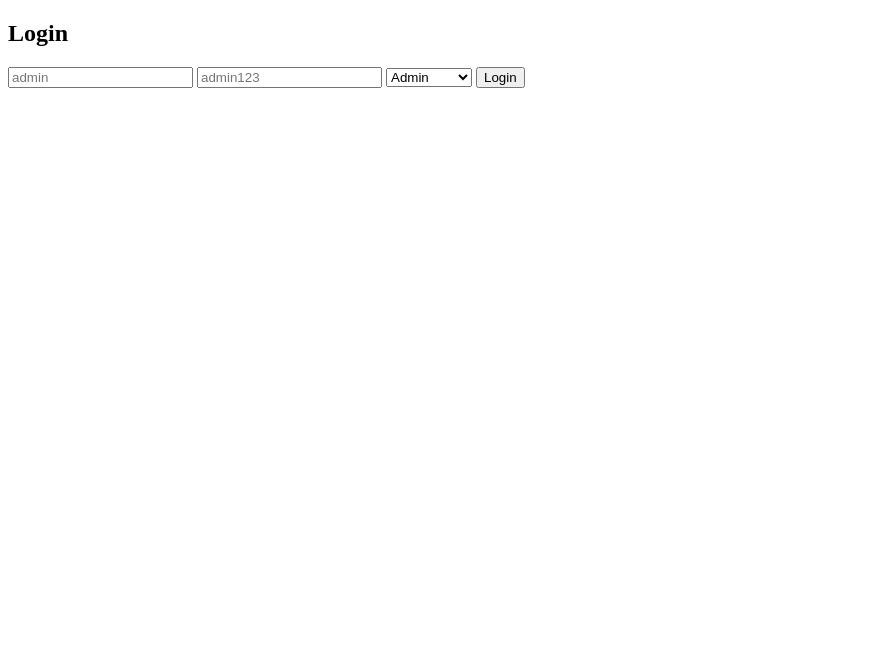
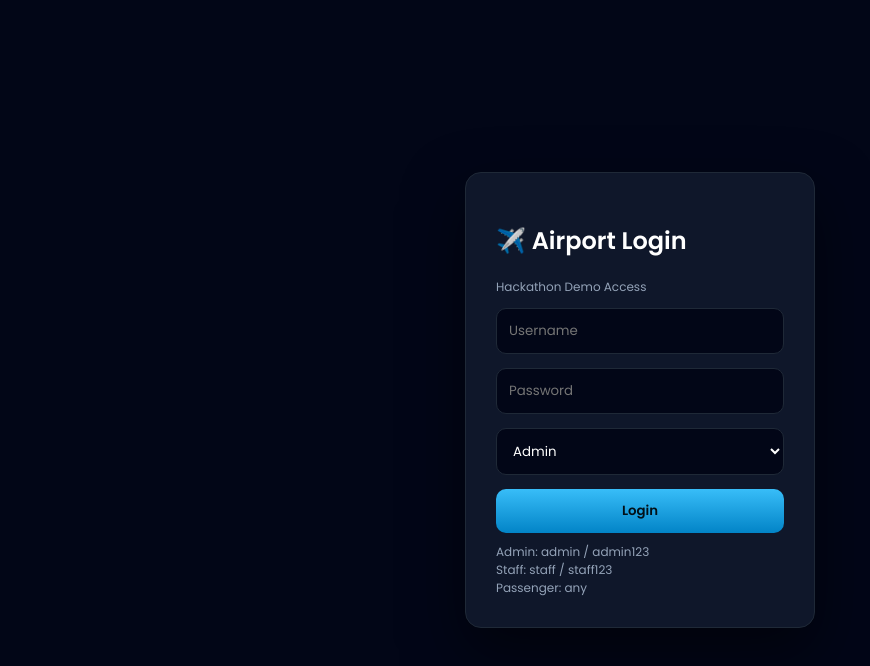
Before and after one commit to spybitstrix/airport-management, a plain HTML site: page index.html in a window 1280 px wide. Shown: the whole page, without its empty margins (0-870 px from the left). Drawn offline with Linux system fonts and the light colour scheme.

Commit message:
Enhance login page layout and functionality

```diff
--- a/index.html
+++ b/index.html
@@ -1,15 +1,54 @@
 <!DOCTYPE html>
-<html>
+<html lang="en">
 <head>
-  <title>Login</title>
+<meta charset="UTF-8">
+<title>Airport Management | Login</title>
 <meta name="viewport" content="width=device-width, initial-scale=1.0">
+
+<link href="https://fonts.googleapis.com/css2?family=Poppins:wght@400;500;600&display=swap" rel="stylesheet">
+
+<style>
+*{box-sizing:border-box;font-family:Poppins}
+body{
+  margin:0;height:100vh;
+  background:linear-gradient(135deg,#020617,#020617);
+  display:flex;align-items:center;justify-content:center;
+  color:#fff;
+}
+.card{
+  width:350px;
+  background:#0f172a;
+  border:1px solid #1f2937;
+  border-radius:16px;
+  padding:30px;
+  box-shadow:0 25px 60px rgba(0,0,0,.5);
+  animation:fade .7s ease;
+}
+@keyframes fade{from{opacity:0;transform:translateY(10px)}to{opacity:1}}
+input,select{
+  width:100%;padding:12px;margin-bottom:14px;
+  background:#020617;color:white;
+  border:1px solid #1f2937;border-radius:10px;
+}
+button{
+  width:100%;padding:12px;
+  border:none;border-radius:10px;
+  background:linear-gradient(180deg,#38bdf8,#0284c7);
+  color:#021018;font-weight:600;
+  cursor:pointer;
+}
+.small{font-size:12px;color:#94a3b8;margin-top:10px}
+</style>
 </head>
 <body>
 
-<h2>Login</h2>
+<div class="card">
+  <h2>✈️ Airport Login</h2>
+  <p class="small">Hackathon Demo Access</p>
 
-<input id="u" placeholder="admin">
-<input id="p" type="password" placeholder="admin123">
+  <input id="u" placeholder="Username">
+  <input id="p" type="password" placeholder="Password">
+
   <select id="r">
     <option value="admin">Admin</option>
     <option value="staff">Staff</option>
@@ -18,10 +57,24 @@
 
   <button onclick="login()">Login</button>
 
+  <div class="small">
+    Admin: admin / admin123<br>
+    Staff: staff / staff123<br>
+    Passenger: any
+  </div>
+</div>
+
 <script>
 function login(){
-  localStorage.setItem('role', r.value);
-  location.href = 'dashboard.html';
+  const U=u.value,P=p.value,R=r.value;
+  if(
+    (R==='admin'&&U==='admin'&&P==='admin123')||
+    (R==='staff'&&U==='staff'&&P==='staff123')||
+    R==='passenger'
+  ){
+    localStorage.setItem('role',R);
+    window.location.href='dashboard.html';
+  }else alert('Invalid credentials');
 }
 </script>
 
```
Lines whose indentation alone changed are shown as unchanged.
